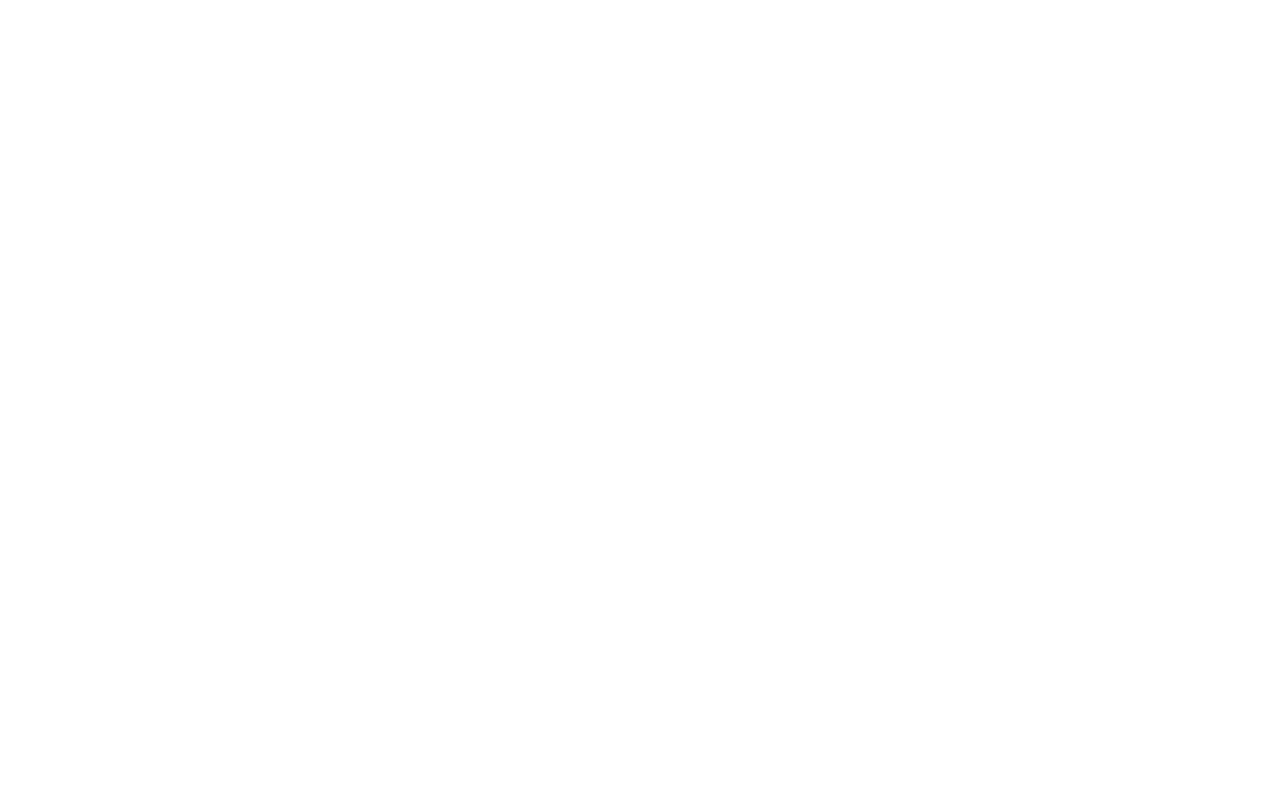
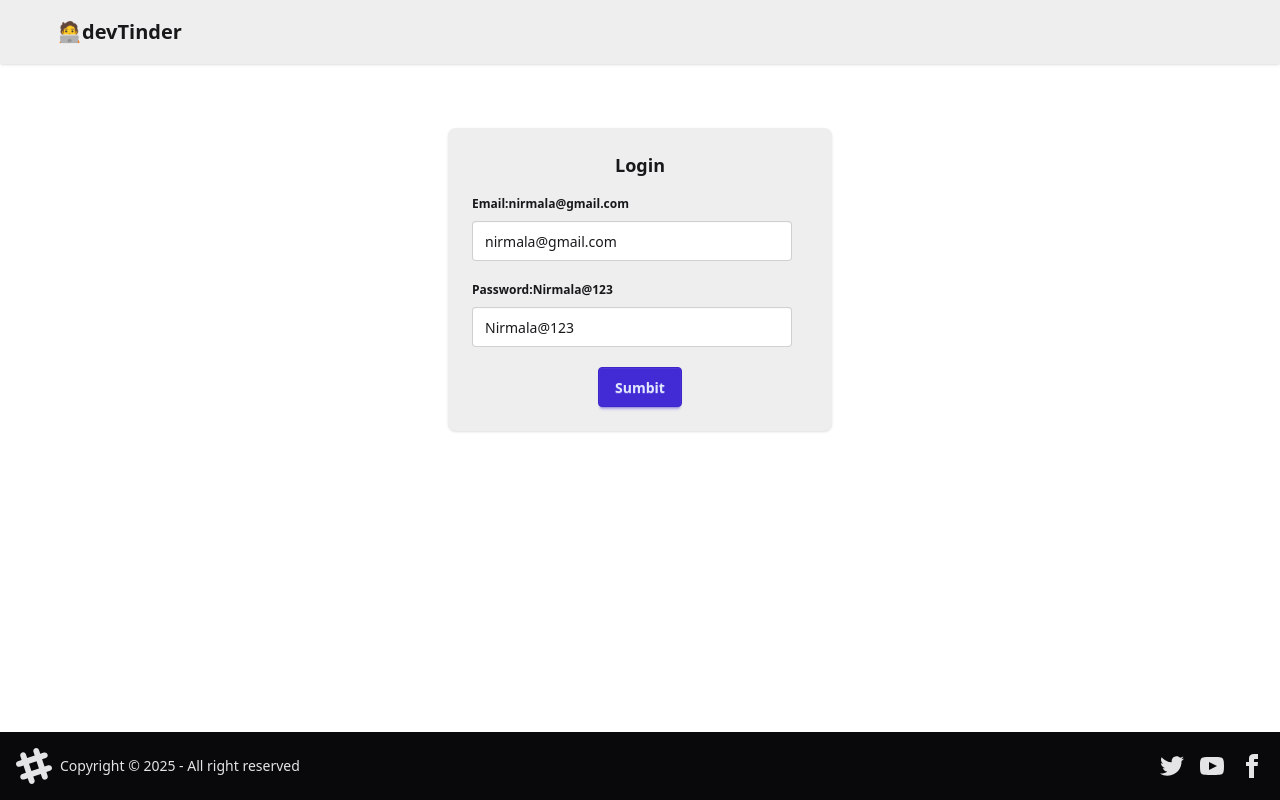
Before and after one commit to sarveshwar4/devTinder-Web, a React (Vite) app: page /login in a window 1280 px wide. Before the commit this address had no page. Built offline with nearby package versions, Linux system fonts and the light colour scheme; no server answers.

Commit message:
add profile view method on body

```diff
--- a/package.json
+++ b/package.json
@@ -10,10 +10,13 @@
     "preview": "vite preview"
   },
   "dependencies": {
+    "@reduxjs/toolkit": "^2.6.1",
     "@tailwindcss/vite": "^4.0.13",
+    "axios": "^1.8.2",
     "daisyui": "^5.0.3",
     "react": "^19.0.0",
     "react-dom": "^19.0.0",
+    "react-redux": "^9.2.0",
     "react-router-dom": "^7.3.0",
     "tailwindcss": "^4.0.13"
   },
--- a/src/App.jsx
+++ b/src/App.jsx
@@ -1,17 +1,23 @@
 import React from "react";
 import {BrowserRouter, Route, Routes} from "react-router-dom";
-import Body from "./Body.jsx"; // Your main component
-import Login from "./Login.jsx";
-
+import Body from "./component/Body.jsx"; // Your main component
+import Login from "./component/Login.jsx";
+import { Provider } from "react-redux";
+import appStore from "../src/utils/appStore.jsx";
+import Profile from "./component/Profile.jsx";
 function App() {
   return (
+    <Provider store={appStore}>
     <BrowserRouter basename="/">
       <Routes>
-        <Route path="/body" element={<Body />}>
+        <Route path="/" element={<Body/>}>
+        <Route path="/" element={<h1>this is a feed section</h1>} />
           <Route path="login" element={<Login/>} />
+          <Route path = "profile" element={<Profile/>} />
         </Route>
       </Routes>
     </BrowserRouter>
+    </Provider>
   );
 }
 
--- a/src/Body.jsx
+++ /dev/null
@@ -1,16 +0,0 @@
-import React from 'react'
-import NavBar from './NavBar'
-import { Outlet } from 'react-router-dom'
-import footer from './footer'
-import Footer from './footer'
-const body = () => {
-  return (
-    <div>
-        <NavBar/>
-        <Outlet/>
-        <Footer/>
-    </div>
-  )
-}
-
-export default body
--- a/src/Login.jsx
+++ /dev/null
@@ -1,9 +0,0 @@
-import React from 'react'
-
-const Login = () => {
-  return (
-    <div>Login</div>
-  )
-}
-
-export default Login
--- /dev/null
+++ b/src/component/Body.jsx
@@ -0,0 +1,37 @@
+import React, { useEffect } from 'react'
+import NavBar from './NavBar'
+import { Outlet, useNavigate } from 'react-router-dom'
+import Footer from './Footer'
+import axios from 'axios'
+import BASE_URL from '../utils/constansts'
+import { useDispatch, useSelector } from 'react-redux'
+import { addUser } from '../utils/userSlice'
+const body = () => {
+  const dispatch = useDispatch();
+  const user = useSelector((state)=>state.user);
+  const Navigate = useNavigate();
+  const userData = async()=>{
+    if(user) return;
+    try{
+      const res = await axios.get(BASE_URL + '/profile/view', {withCredentials: true});
+    dispatch(addUser(res.data));
+    }catch(err){
+      if(err){
+        Navigate('/login');
+      }
+      console.error(err);
+    }
+  }
+  useEffect(()=>{
+    userData();
+  },[])
+  return (
+    <div>
+        <NavBar/>
+        <Outlet/>
+        <Footer/>
+    </div>
+  )
+}
+
+export default body
--- /dev/null
+++ b/src/component/Login.jsx
@@ -0,0 +1,62 @@
+import React, { useState } from "react";
+import { useDispatch } from "react-redux";
+import { addUser } from "../utils/userSlice";
+import axios from "axios";
+import BASE_URL from "../utils/constansts";
+import { useNavigate } from "react-router-dom";
+const Login = () => {
+  const [email, setEmail] = useState("nirmala@gmail.com");
+  const [password, setPassword] = useState("Nirmala@123");
+  const dispatch = useDispatch();
+  const Navigate = useNavigate();
+  const handleLogin = async () => {
+    try {
+      const res = await axios.post(
+        BASE_URL + "/login",
+        {
+          email,
+          password,
+        },
+        { withCredentials: true }
+      );
+      dispatch(addUser(res.data));
+      Navigate("/");
+    } catch (error) {
+      console.log(error);
+    }
+  };
+  return (
+    <div className="flex item-center justify-center mt-[10%]">
+      <div className="card bg-base-300 w-96 shadow-sm">
+        <div className="card-body">
+          <h2 className="card-title justify-center">Login</h2>
+          <fieldset className="fieldset">
+            <legend className="fieldset-legend">Email:{email}</legend>
+            <input
+              type="text"
+              className="input"
+              value={email}
+              onChange={(e) => setEmail(e.target.value)}
+            />
+          </fieldset>
+          <fieldset className="fieldset">
+            <legend className="fieldset-legend">Password:{password}</legend>
+            <input
+              type="text"
+              className="input"
+              value={password}
+              onChange={(e) => setPassword(e.target.value)}
+            />
+          </fieldset>
+          <div className="card-actions justify-center mt-2">
+            <button className="btn btn-primary" onClick={handleLogin}>
+              Sumbit
+            </button>
+          </div>
+        </div>
+      </div>
+    </div>
+  );
+};
+
+export default Login;
--- a/src/NavBar.jsx
+++ b/src/component/NavBar.jsx
@@ -1,34 +1,39 @@
 import React from 'react'
+import { useSelector } from 'react-redux'
+import { Link } from 'react-router-dom';
 
 const NavBar = () => {
+  const user = useSelector((state) => state.user);
+  console.log(user);
   return (
     <div className="navbar bg-base-300 shadow-sm top-0 fixed px-10">
     <div className="flex-1">
-      <a className="btn btn-ghost text-xl">🧑‍💻devTinder</a>
+      <Link to="/" className="btn btn-ghost text-xl">🧑‍💻devTinder</Link>
     </div>
-    <div className="flex gap-2">
+    {user && <div className="flex gap-2">
+      <p className='mt-2'>hii, {user.firstName}</p>
       <div className="dropdown dropdown-end">
         <div tabIndex={0} role="button" className="btn btn-ghost btn-circle avatar">
           <div className="w-10 rounded-full">
             <img
-              alt="Tailwind CSS Navbar component"
-              src="https://img.daisyui.com/images/stock/photo-1534528741775-53994a69daeb.webp" />
+              alt="img"
+              src= {user.photoUrl} />
           </div>
         </div>
         <ul
           tabIndex={0}
           className="menu menu-sm dropdown-content bg-base-100 rounded-box z-1 mt-3 w-52 p-2 shadow">
           <li>
-            <a className="justify-between">
+            <Link to="/profile" className="justify-between">
               Profile
               <span className="badge">New</span>
-            </a>
+            </Link>
           </li>
           <li><a>Settings</a></li>
-          <li><a>Logout</a></li>
+          <li><Link>Logout</Link></li>
         </ul>
       </div>
-    </div>
+    </div>}
   </div>
   )
 }
--- /dev/null
+++ b/src/utils/appStore.jsx
@@ -0,0 +1,9 @@
+import { configureStore } from '@reduxjs/toolkit';
+import userReducer from "./userSlice"
+const appStore = configureStore({
+    reducer: {
+        // inside reducer we can add all the reducers
+        user : userReducer,
+    }
+});
+export default appStore;
--- /dev/null
+++ b/src/utils/constansts.jsx
@@ -0,0 +1,2 @@
+const BASE_URL = "http://localhost:7777";
+export default BASE_URL;
--- /dev/null
+++ b/src/utils/userSlice.jsx
@@ -0,0 +1,17 @@
+import { createSlice } from "@reduxjs/toolkit";
+
+const userSlice = createSlice({
+    name: 'user',
+    initialState : null,
+    reducers: {
+        addUser: (state, action) => {
+            return action.payload;
+        },
+        removeUser: (state, action)=>{
+            return null;
+        }
+    }
+});
+
+export  const {addUser, removeUser} = userSlice.actions;
+export default userSlice.reducer;
```
Also changed, not shown: src/component/Footer.jsx (renamed from src/Footer.jsx), src/component/Profile.jsx (renamed from src/Profile.jsx), 1 other file (tests, documents, lock files or other folders).
